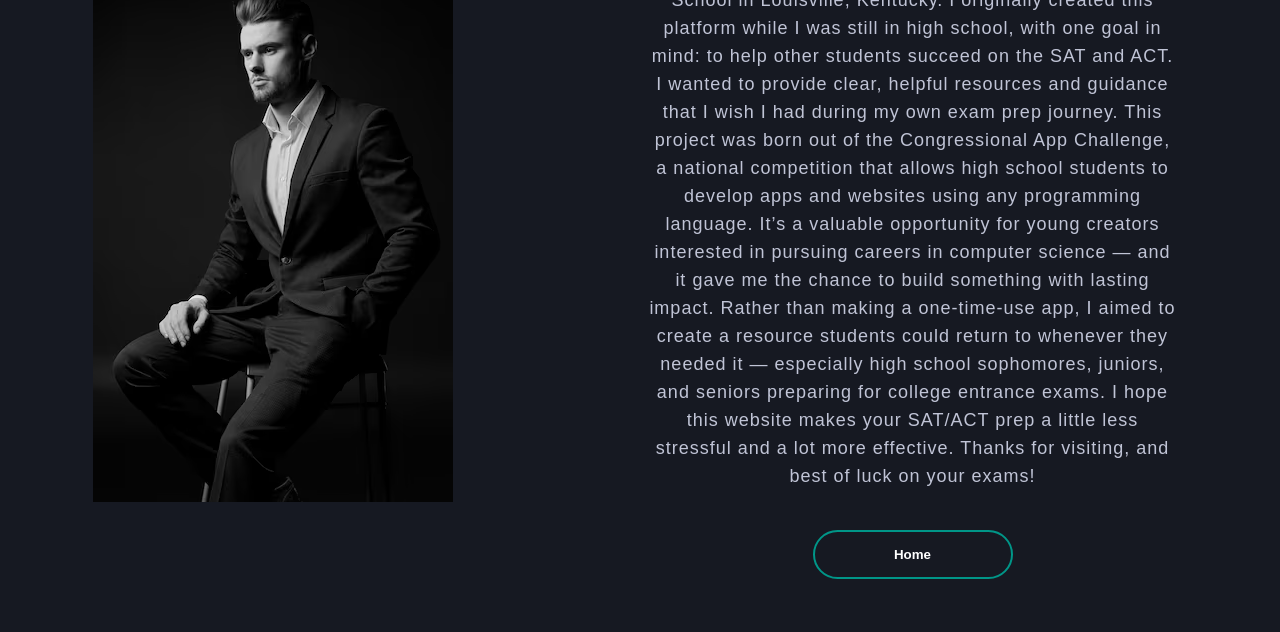
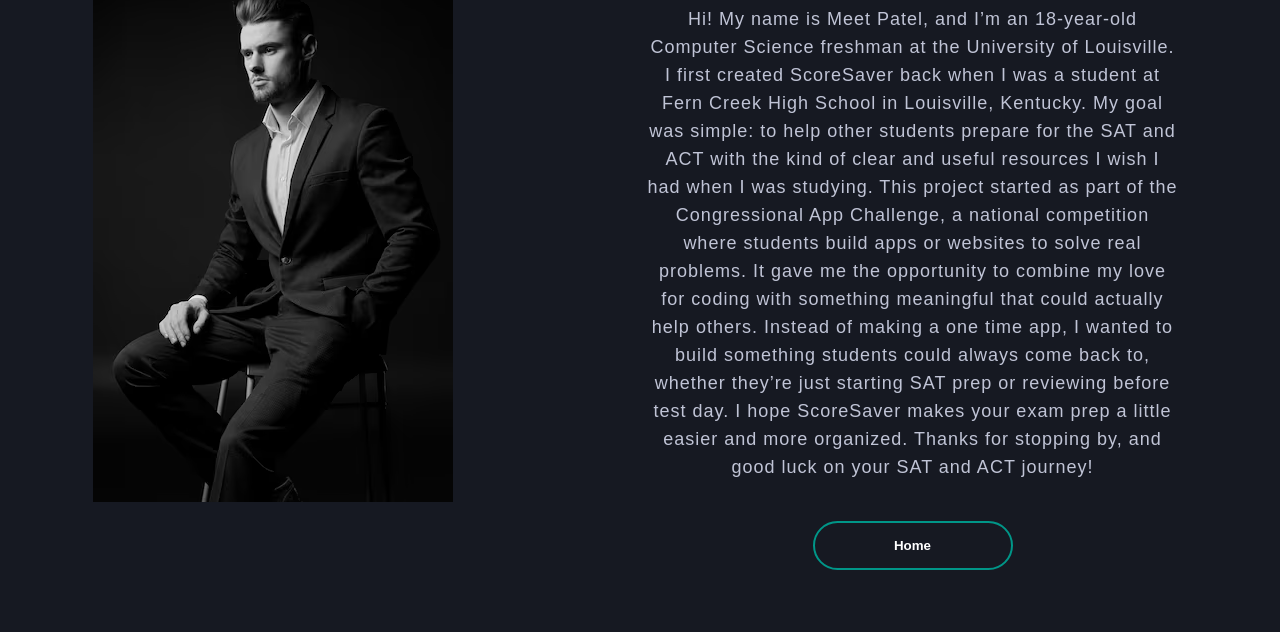
Before and after one commit to MeetPatel-tiger/Congressional-App-Challange, a plain HTML site: page scoresaver 2/about.html in a window 1280 px wide. Shown: the part 168-800 px from the top of the page. Drawn offline with Linux system fonts and the light colour scheme.

Commit message:
Update about.html

```diff
--- a/scoresaver 2/about.html
+++ b/scoresaver 2/about.html
@@ -17,17 +17,16 @@
             <img src="images/man.png">
             <div class="text">
                 <h1>About Me</h1>
-                <p>
-                    Welcome to the ScoreSaver!
-My name is Meet Patel, and I’m an 18-year-old student who attended Fern Creek High School in Louisville, Kentucky.
+                <h1>About Me</h1>
+                <p>Hi! My name is Meet Patel, and I’m an 18-year-old Computer Science freshman at the University of Louisville.
 
-I originally created this platform while I was still in high school, with one goal in mind: to help other students succeed on the SAT and ACT. I wanted to provide clear, helpful resources and guidance that I wish I had during my own exam prep journey.
+                    I first created ScoreSaver back when I was a student at Fern Creek High School in Louisville, Kentucky. My goal was simple: to help other students prepare for the SAT and ACT with the kind of clear and useful resources I wish I had when I was studying.
 
-This project was born out of the Congressional App Challenge, a national competition that allows high school students to develop apps and websites using any programming language. It’s a valuable opportunity for young creators interested in pursuing careers in computer science — and it gave me the chance to build something with lasting impact.
+                    This project started as part of the Congressional App Challenge, a national competition where students build apps or websites to solve real problems. It gave me the opportunity to combine my love for coding with something meaningful that could actually help others.
 
-Rather than making a one-time-use app, I aimed to create a resource students could return to whenever they needed it — especially high school sophomores, juniors, and seniors preparing for college entrance exams.
+                    Instead of making a one time app, I wanted to build something students could always come back to, whether they’re just starting SAT prep or reviewing before test day.
 
-I hope this website makes your SAT/ACT prep a little less stressful and a lot more effective. Thanks for visiting, and best of luck on your exams!
+                    I hope ScoreSaver makes your exam prep a little easier and more organized. Thanks for stopping by, and good luck on your SAT and ACT journey!
 
 
                 </p>
```
